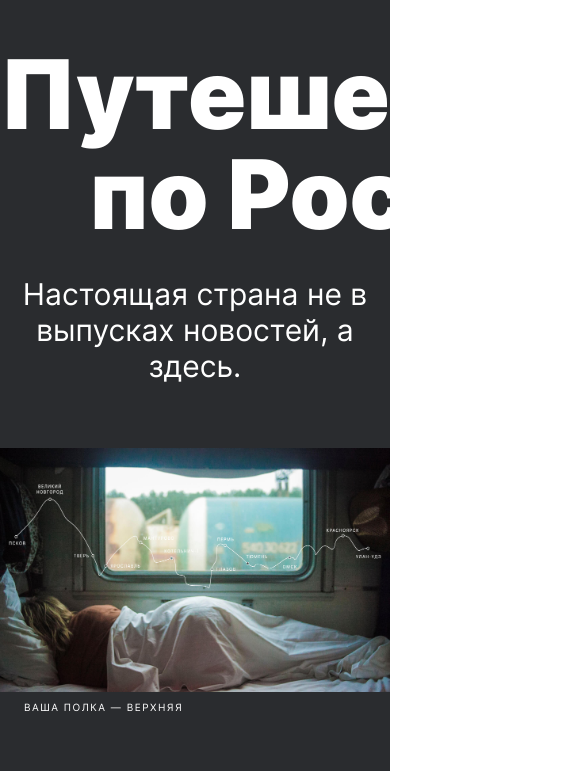
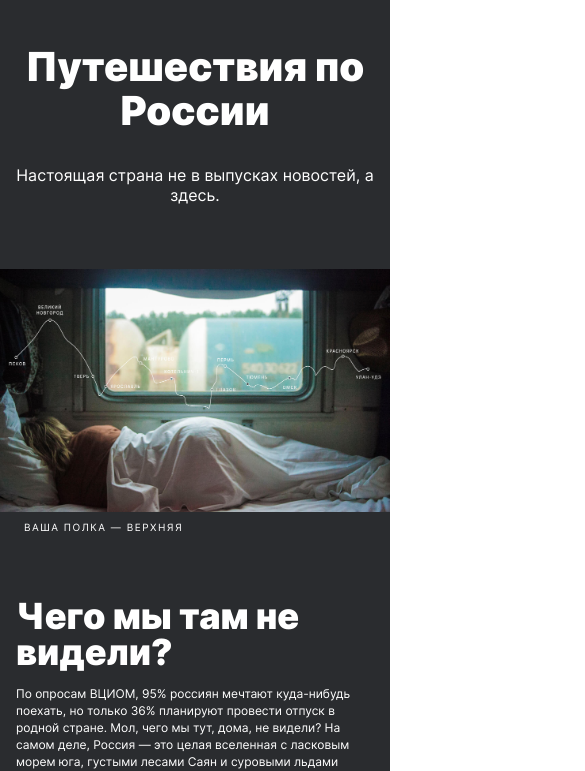
Before and after one commit to artemtu/russian-travel-bootcamp, a plain HTML site: page index.html in a window 390 px wide. Shown: the part 77-848 px from the top of the page, 585 px wide, since content can reach past the window. Drawn offline with Linux system fonts and the light colour scheme; files whose address does not match are found by name.

Commit message:
fix lead  title & subtitle

```diff
--- a/blocks/lead/__subtitle/lead__subtitle.css
+++ b/blocks/lead/__subtitle/lead__subtitle.css
@@ -9,3 +9,10 @@
   font-weight: 400;
   line-height: 120%;
 }
+
+@media (max-width: 680px) {
+  .lead__subtitle {
+    font-size: 16px;
+    line-height: 125%;
+  }
+}
--- a/blocks/lead/__title/lead__title.css
+++ b/blocks/lead/__title/lead__title.css
@@ -9,3 +9,10 @@
   font-size: 96px;
   line-height: 104%;
 }
+
+@media (max-width: 680px) {
+  .lead__title {
+    font-size: 40px;
+    line-height: 110%;
+  }
+}
```
Lines whose indentation alone changed are shown as unchanged.
